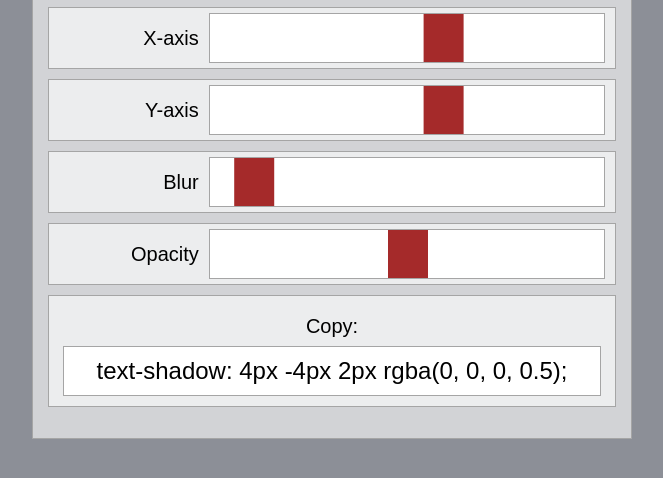
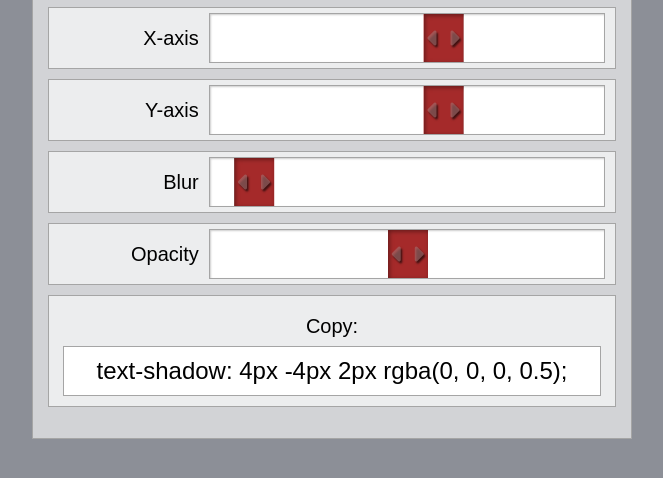
Before and after one commit to GrzegorzWirtek/text-shadow-css-generator, a website built with webpack: page src/index.html in a window 1280 px wide. Shown: the part 278-756 px from the top of the page, without its empty margins (308-971 px from the left). Built offline with nearby package versions, Linux system fonts and the light colour scheme; a web font is replaced by a local one.

Commit message:
put shadow on button and add fas arrow

```diff
--- a/src/index.html
+++ b/src/index.html
@@ -9,6 +9,7 @@
         <!--[if lt IE 9]>
         <script scr=”//cdnjs.cloudflare.com/ajax/libs/html5shiv/3.7.3/html5shiv.min.js”></script>
         <![endif]-->
+        <script src="https://kit.fontawesome.com/9a9aa17cdb.js" crossorigin="anonymous"></script>
     </head>
     <body>
         <section class="text-shadow">
@@ -19,25 +20,37 @@
                 <div class="text-shadow__element box-shadow__x-axis">
                     <p class="text-shadow__element-p">X-axis</p>
                     <div class="text-shaddow__element-area">
-                        <div class="text-shadow__element-area-zip text-shaddow-x"></div>
+                        <div class="text-shadow__element-area-zip text-shaddow-x">
+                            <i class="fas fa-caret-left"></i>
+                            <i class="fas fa-caret-right"></i>
+                        </div>
                     </div>
                 </div>
                 <div class="text-shadow__element box-shadow__y-axis">
                     <p class="text-shadow__element-p">Y-axis</p>
                     <div class="text-shaddow__element-area">
-                        <div class="text-shadow__element-area-zip text-shaddow-y"></div>
+                        <div class="text-shadow__element-area-zip text-shaddow-y">
+                            <i class="fas fa-caret-left"></i>
+                            <i class="fas fa-caret-right"></i>
+                        </div>
                     </div>
                 </div>
                 <div class="text-shadow__element box-shadow__blur">
                     <p class="text-shadow__element-p">Blur</p>
                     <div class="text-shaddow__element-area">
-                        <div class="text-shadow__element-area-zip text-shaddow-blur"></div>
+                        <div class="text-shadow__element-area-zip text-shaddow-blur">
+                            <i class="fas fa-caret-left"></i>
+                            <i class="fas fa-caret-right"></i>
+                        </div>
                     </div>
                 </div>
                 <div class="text-shadow__element box-shadow__opacity">
                     <p class="text-shadow__element-p">Opacity</p>
                     <div class="text-shaddow__element-area">
-                        <div class="text-shadow__element-area-zip text-shaddow-opacity"></div>
+                        <div class="text-shadow__element-area-zip text-shaddow-opacity">
+                            <i class="fas fa-caret-left"></i>
+                            <i class="fas fa-caret-right"></i>
+                        </div>
                     </div>
                 </div>
                 <div class="text-shadow__element box-shadow__copy">
--- a/src/scss/_text-shadow.scss
+++ b/src/scss/_text-shadow.scss
@@ -69,6 +69,7 @@
     border: 1px solid $border-color;
     background-color: white;
     overflow: hidden;
+    box-shadow: inset 1px 1px 2px rgba(0, 0, 0, 0.2);
 
     @media(min-height:500px) {
         height: $input-height;
@@ -77,6 +78,9 @@
 
 .text-shadow__element-area-zip {
     position: absolute;
+    display: flex;
+    justify-content: center;
+    align-items: center;
     top: 0;
     bottom: 0;
     left: 0;
@@ -85,6 +89,14 @@
     background-color: brown;
     z-index: 1;
     cursor: pointer;
+    box-shadow: inset 1.5px 1.5px 4px rgba(0, 0, 0, 0.4);
+}
+
+.fas {
+    color: rgba(165, 114, 114, 0.597);
+    padding: 4px;
+    font-size: 1.2rem;
+    text-shadow: 1.5px 1.5px 2px rgba(0, 0, 0, 0.618);
 }
 
 .box-shadow__copy {
```
Also changed, not shown: dist/index.html, dist/main.css, 1 other file.
